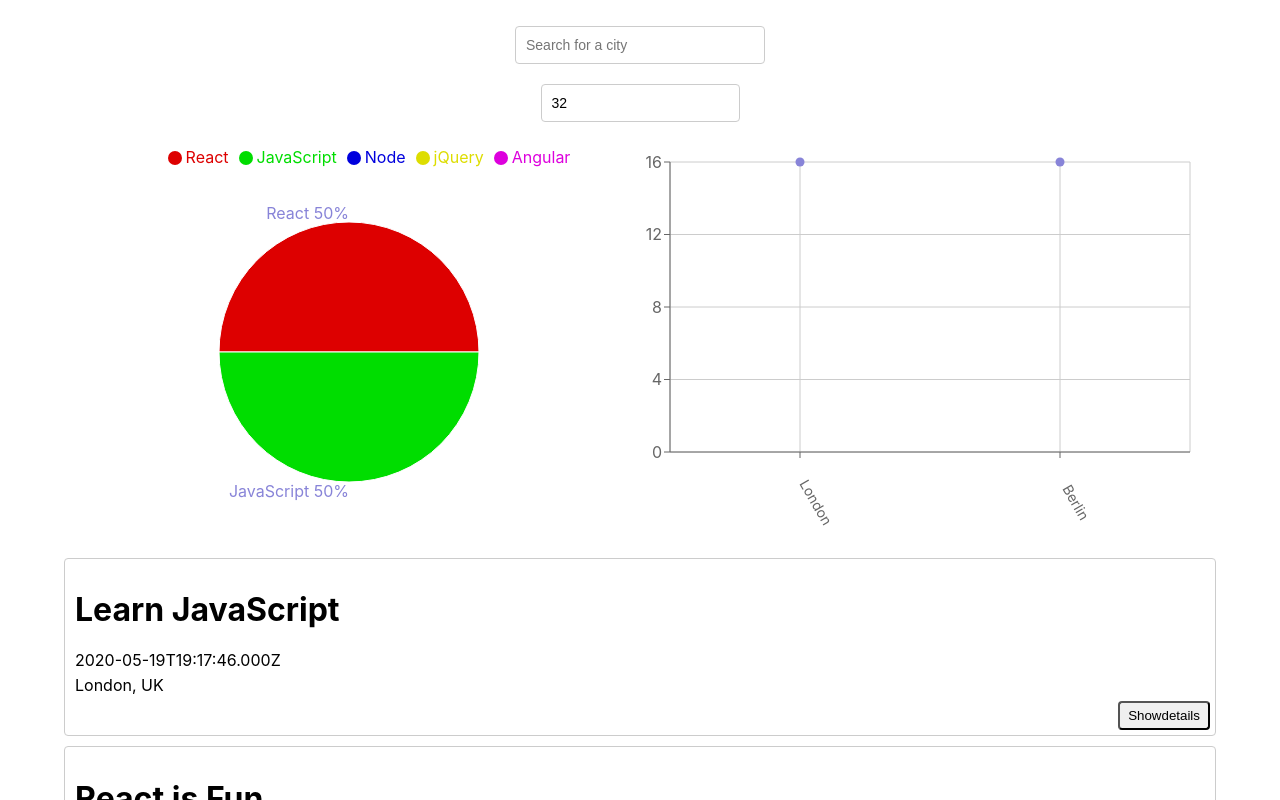
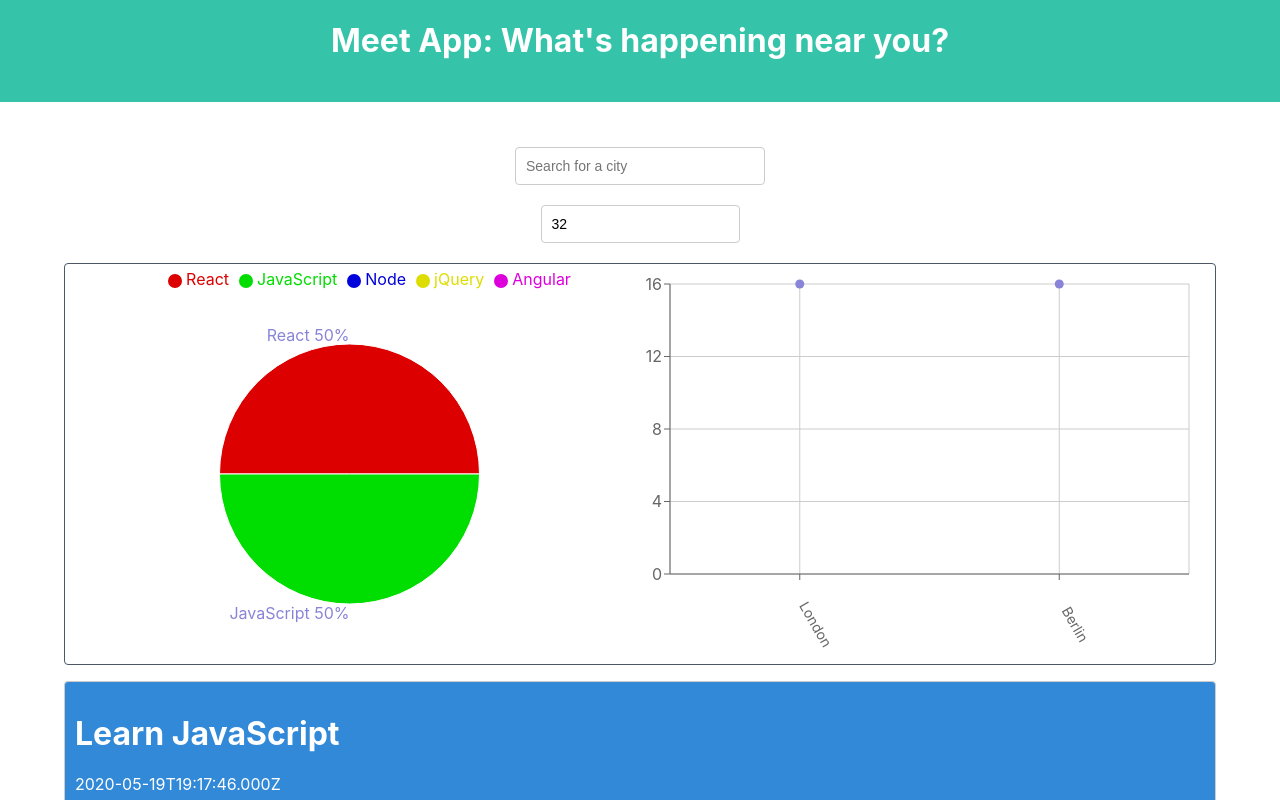
Before and after one commit to marksav85/meet, a React (Create React App) app: page / in a window 1280 px wide. Shown: the top 800 px of the page. Built offline with nearby package versions, Linux system fonts and the light colour scheme; what atatus-spa would draw is missing.

Commit message:
create header and add styling to page

```diff
--- a/public/index.html
+++ b/public/index.html
@@ -28,6 +28,9 @@
   </head>
   <body>
     <noscript>You need to enable JavaScript to run this app.</noscript>
+    <header>
+      <h1>Meet App: What's happening near you?</h1>
+    </header>
     <div id="root"></div>
     <!--
       This HTML file is a template.
--- a/src/App.css
+++ b/src/App.css
@@ -6,6 +6,17 @@
 
 .App * {
   box-sizing: border-box;
+}
+
+header {
+  display: flex;
+  justify-content: center;
+  align-items: center;
+  padding-bottom: 20px;
+  margin-bottom: 20px;
+  background-color: #35C3A9;
+  color: white;
+
 }
 
 ul {
@@ -75,16 +86,21 @@ input[type="number"] {
   border: 1px solid #ccc;
   border-radius: 4px;
   position: relative;
+  background-color: #3189D7;
+  color: white;
+
 }
 
 .details-btn {
   position: absolute;
   right: 5px;
   bottom: 5px;
-  padding: 5px 8px;
+  padding: 5px;
   border-radius: 4px;
   outline: none;
   cursor: pointer;
+  background-color: #6E6D70;
+  color: #fff;
 }
 
 .alerts-container {
@@ -98,6 +114,8 @@ input[type="number"] {
 .charts-container {
   display: grid;
   grid-template-columns: 1fr 1fr;
+  border: 1px solid #4D5865;
+  border-radius: 4px;
 }
 
 @media (max-width: 768px) {
```
